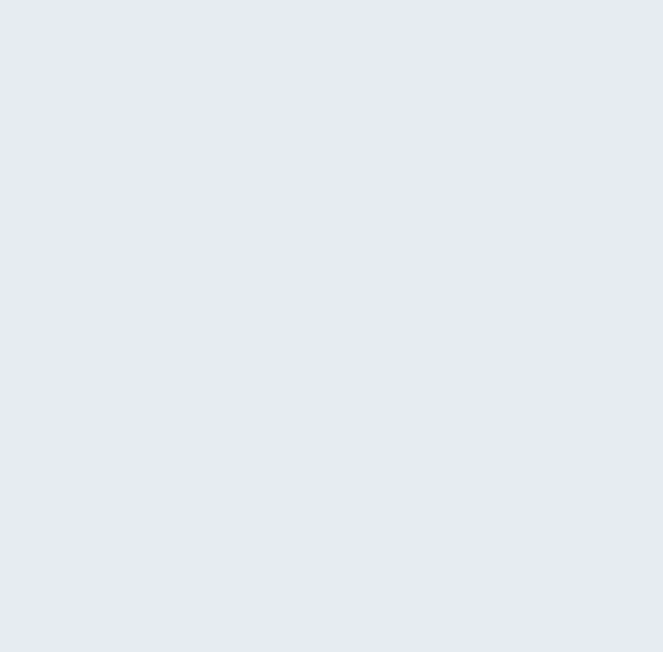
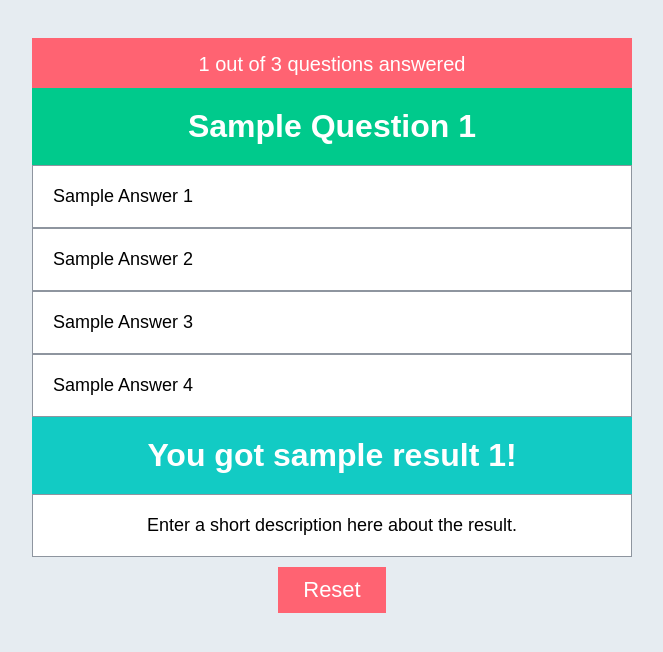
Before and after one commit to rheannemcintosh/vue-quiz, a Vue app: page / in a window 1280 px wide. Shown: the top 652 px of the page, without its empty margins (308-971 px from the left). Built offline with nearby package versions, Linux system fonts and the light colour scheme.

Commit message:
Add the basic html to the app component

```diff
--- a/src/App.vue
+++ b/src/App.vue
@@ -1,5 +1,26 @@
 <template>
-  <div></div>
+	<div class="ctr">
+		<div class="questions-ctr">
+			<div class="progress">
+				<div class="bar"></div>
+				<div class="status">1 out of 3 questions answered</div>
+			</div>
+			<div class="single-question">
+				<div class="question">Sample Question 1</div>
+				<div class="answers">
+					<div class="answer">Sample Answer 1</div>
+					<div class="answer">Sample Answer 2</div>
+					<div class="answer">Sample Answer 3</div>
+					<div class="answer">Sample Answer 4</div>
+				</div>
+			</div>
+		</div>
+		<div class="result">
+			<div class="title">You got sample result 1!</div>
+			<div class="desc">Enter a short description here about the result.</div>
+		</div>
+		<button type="button" class="reset-btn">Reset</button>
+	</div>
 </template>
 
 <script>
```
